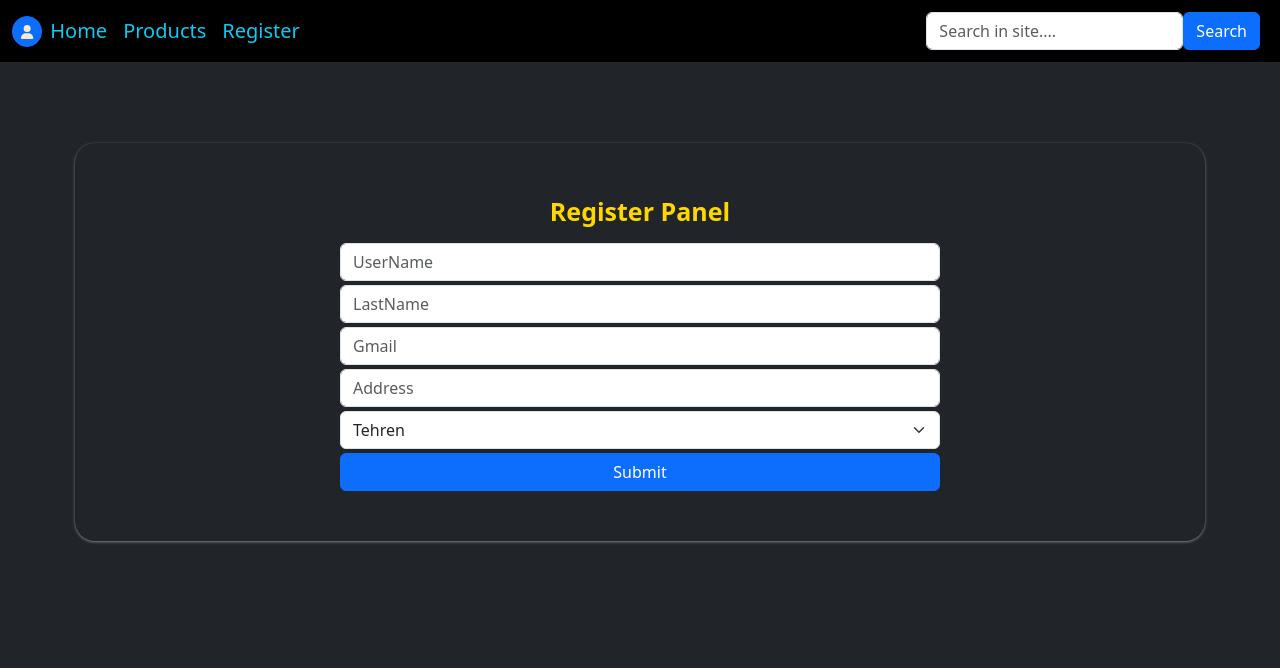
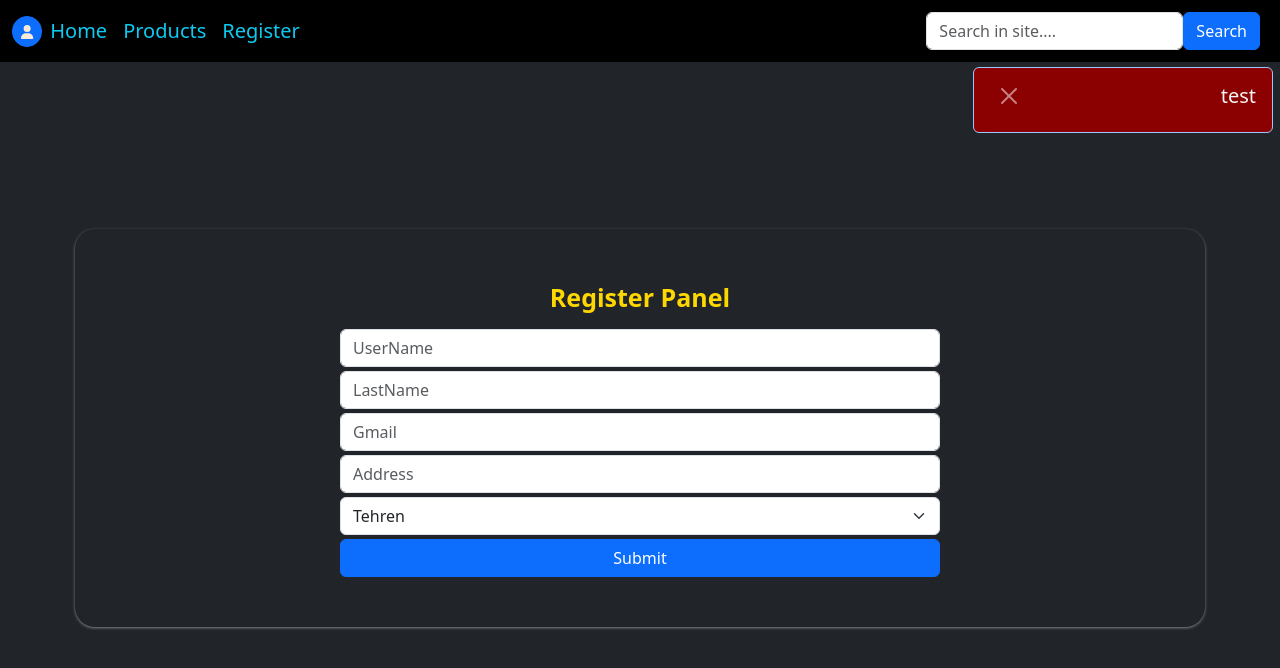
Before and after one commit to Dev-MostafaAzari/SimpleReact-App, a React (Create React App) app: page /register in a window 1280 px wide. Shown: the top 668 px of the page. Built offline with nearby package versions, Linux system fonts and the light colour scheme.

Commit message:
RegisterAlertStyle

```diff
--- a/src/pages/register.js
+++ b/src/pages/register.js
@@ -1,5 +1,5 @@
-import React, { useEffect } from 'react';
-import { Container, Row, Col, Form, FormLabel, FormGroup, FormControl, Button, FormSelect } from 'react-bootstrap';
+import React, { useEffect, useState } from 'react';
+import { Container, Row, Col, Form, FormLabel, FormGroup, FormControl, Button, FormSelect, Alert, AlertHeading } from 'react-bootstrap';
 import "../style/Register.css"
 
 function Register() {
@@ -9,9 +9,22 @@ function Register() {
             document.body.style.backgroundColor = "";
         }
     })
+
+    var [alert, setAlert] = useState(true)
+
+    var [error, setError] = useState("test")
+
+    function Hide(){
+        setAlert(false)
+    }
     return (
-
-
+        <>
+            <div id="AlertDiv">
+                <Alert show={alert}>
+                    <AlertHeading>{error}</AlertHeading>
+                    <Button className="btn-close" onClick={Hide}></Button>
+                </Alert>
+            </div>
             <Container>
                 <Row>
                     <Col id="registerCol">
@@ -39,6 +52,9 @@ function Register() {
                     </Col>
                 </Row>
             </Container>
+        </>
+
+
 
     )
 }
--- a/src/style/Register.css
+++ b/src/style/Register.css
@@ -40,3 +40,29 @@
     margin: auto;
     margin-top: 4px;
 }
+
+#AlertDiv
+{
+    direction: rtl;
+}
+
+#AlertDiv .alert
+{
+    max-width: 300px;
+    background-color: darkred;
+    display: flex;
+    margin-right: 7px;
+    margin-top: 4px;
+}
+
+#AlertDiv .btn-close
+{
+    margin-right: 200px;
+
+}
+
+#AlertDiv .alert-heading
+{
+    font-size: 20px;
+    color:whitesmoke;
+}
```
Lines whose indentation alone changed are shown as unchanged.
